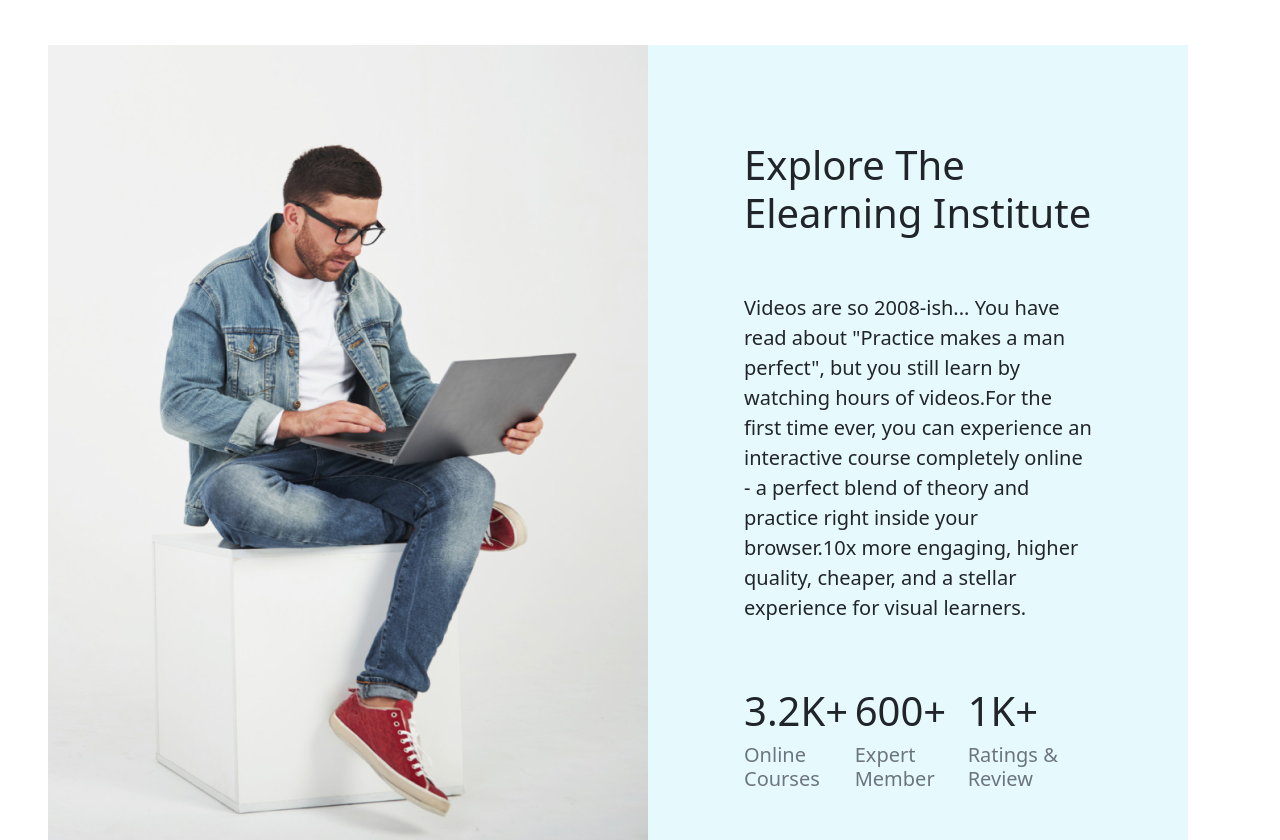
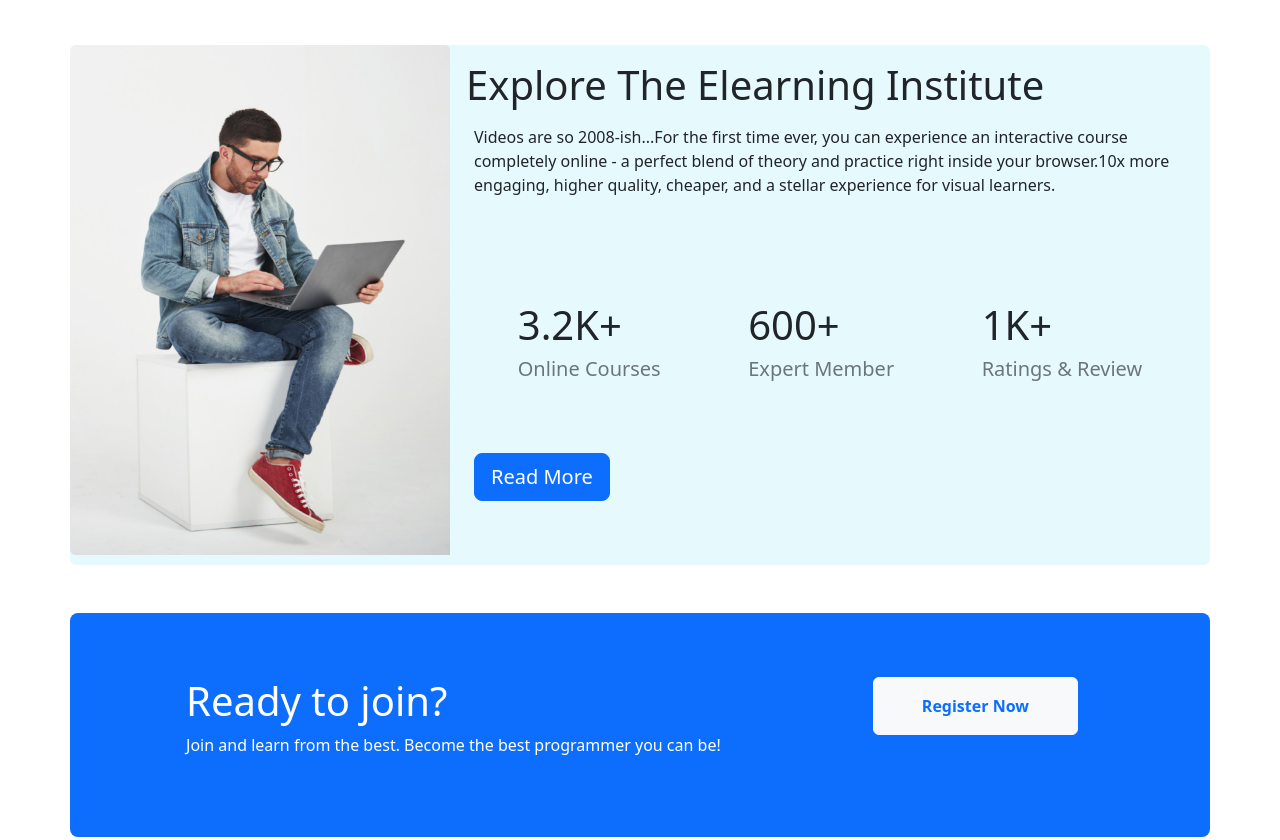
Before and after one commit to Rafeya-Shawon/Pro-edu-website, a plain HTML site: page index.html in a window 1280 px wide. Shown: the part 1779-2619 px from the top of the page. Drawn offline with nearby package versions, Linux system fonts and the light colour scheme.

Commit message:
join section added

```diff
--- a/index.html
+++ b/index.html
@@ -136,7 +136,8 @@
                         <div class="card mb-3 me-4 ">
                             <div class="row g-0">
                                 <div class="col-md-4 ">
-                                    <img src="images/course/course-1.png" class="img-fluid rounded-start card-img-top" alt="...">
+                                    <img src="images/course/course-1.png" class="img-fluid rounded-start card-img-top"
+                                        alt="...">
                                 </div>
                                 <div class="col-md-8">
                                     <div class="card-body">
@@ -154,7 +155,8 @@
                         <div class="card mb-3 me-4 ">
                             <div class="row g-0">
                                 <div class="col-md-4 ">
-                                    <img src="images/course/course-2.png" class="img-fluid rounded-start card-img-top" alt="...">
+                                    <img src="images/course/course-2.png" class="img-fluid rounded-start card-img-top"
+                                        alt="...">
                                 </div>
                                 <div class="col-md-8">
                                     <div class="card-body">
@@ -172,7 +174,8 @@
                         <div class="card mb-3 me-4 ">
                             <div class="row g-0">
                                 <div class="col-md-4 ">
-                                    <img src="images/course/course-3.png" class="img-fluid rounded-start card-img-top" alt="...">
+                                    <img src="images/course/course-3.png" class="img-fluid rounded-start card-img-top"
+                                        alt="...">
                                 </div>
                                 <div class="col-md-8">
                                     <div class="card-body">
@@ -190,7 +193,8 @@
                         <div class="card mb-3 me-4 ">
                             <div class="row g-0">
                                 <div class="col-md-4 ">
-                                    <img src="images/course/course-4.png" class="img-fluid rounded-start card-img-top" alt="...">
+                                    <img src="images/course/course-4.png" class="img-fluid rounded-start card-img-top"
+                                        alt="...">
                                 </div>
                                 <div class="col-md-8">
                                     <div class="card-body">
@@ -208,7 +212,8 @@
                         <div class="card mb-3 me-4 ">
                             <div class="row g-0">
                                 <div class="col-md-4 ">
-                                    <img src="images/course/course-5.png" class="img-fluid rounded-start card-img-top" alt="...">
+                                    <img src="images/course/course-5.png" class="img-fluid rounded-start card-img-top"
+                                        alt="...">
                                 </div>
                                 <div class="col-md-8">
                                     <div class="card-body">
@@ -226,7 +231,8 @@
                         <div class="card mb-3 me-4 ">
                             <div class="row g-0">
                                 <div class="col-md-4 ">
-                                    <img src="images/course/course-6.png" class="img-fluid rounded-start card-img-top" alt="...">
+                                    <img src="images/course/course-6.png" class="img-fluid rounded-start card-img-top"
+                                        alt="...">
                                 </div>
                                 <div class="col-md-8">
                                     <div class="card-body">
@@ -247,17 +253,20 @@
             <button type="button" class="btn btn-primary btn-lg">View More</button>
         </div>
         <!-- Elearning  -->
-        <div class="container d-flex justify-content-between bg-info bg-opacity-10 m-5 p-0">
-            <div >
-                <img src="images/working.png" alt="">
+        <div class="container card mb-3 justify-content-around align-items-center border-0 bg-info bg-opacity-10 p-0">
+            <div class="row g-0">
+                <div class="col-md-4 w-lg-50">
+                    <img src="images/working.png" class="img-fluid rounded-start card-img-top" alt="...">
                 </div>
-            <div class="p-5 ">
-                <h1 class="p-5 ">Explore The Elearning
+                <div class="col-md-8 w-lg-50">
+                    <div class="card-body">
+                        <h1 class="card-title">Explore The Elearning
                             Institute</h1>
-                <p class="px-5 fs-5">Videos are so 2008-ish...
-                You have read about "Practice makes a man perfect", but you still learn by watching hours of videos.For the first time ever, you can experience an interactive course completely online - a perfect blend of theory and practice right inside your browser.10x more engaging, higher quality, cheaper, and a stellar experience for visual learners.
-                </p>
-                <div class="d-flex justify-content-around p-5 pb-0">
+                        <p class="card-text p-2 overflow-hidden h-25" data-bs-toggle="collapse">Videos are so
+                            2008-ish...For the first time ever, you can experience an interactive course completely
+                            online - a perfect blend of theory and practice right inside your browser.10x more engaging,
+                            higher quality, cheaper, and a stellar experience for visual learners.</p>
+                        <div class="d-flex justify-content-around py-3 px-2 pt-5 mt-5 ">
                             <div>
                                 <h1 class="text-dark">3.2K+</h1>
                                 <h5 class="text-secondary">Online Courses</h5>
@@ -271,10 +280,22 @@
                                 <h5 class="text-secondary">Ratings & Review</h5>
                             </div>
                         </div>
-                <button type="button" class="btn btn-primary btn-lg m-5">Read More</button>
+                        <button type="button" class="btn btn-primary btn-lg m-2 my-5">Read More</button>
                     </div>
                 </div>
+            </div>
+        </div>
+        <!-- join area  -->
+        <section class="container d-flex justify-content-around bg-primary p-5 text-white rounded-3 my-5">
+            <div>
+                <h1 class="pt-3">Ready to join?</h1>
+                <p class="pb-3">Join and learn from the best. Become the best programmer you can be!</p>
+            </div>
+            <div class="m-3">
+                <button type="button" class="btn btn-light px-5 py-3 text-primary"><strong>Register Now</strong></button>
+            </div>
 
+        </section>
 
     </main>
     <script src="https://cdn.jsdelivr.net/npm/bootstrap@5.2.0/dist/js/bootstrap.bundle.min.js"></script>
```
Lines whose indentation alone changed are shown as unchanged.
